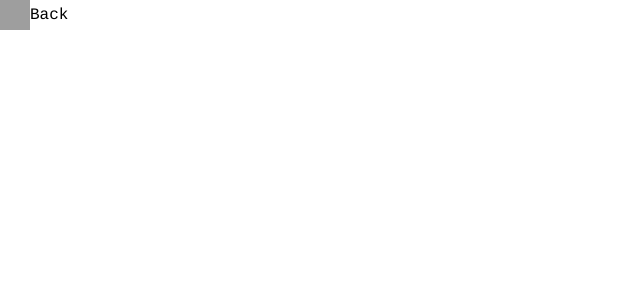
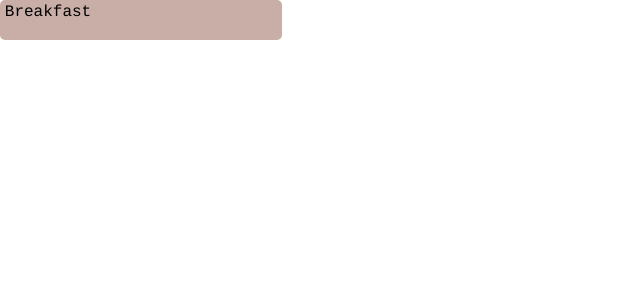
Before and after one commit to Euge-Saravia/MyMenu-frontend, a React (Vite) app: page / in a window 1280 px wide. Shown: the top 300 px of the page, without its empty margins (0-640 px from the left). Built offline with nearby package versions, Linux system fonts and the light colour scheme; grey boxes are pictures that could not be loaded.

Commit message:
Create meal container

```diff
--- /dev/null
+++ b/src/components/mealtype/MealType.jsx
@@ -0,0 +1,15 @@
+import "./mealType.scss";
+import PropTypes from "prop-types";
+
+const MealType = ({type}) => {
+  return (
+    <div className="typeContainer">
+      <h5 className="typeTitle">{type}</h5>
+    </div>
+  )
+}
+MealType.propTypes ={
+    type: PropTypes.string,
+};
+
+export default MealType
--- /dev/null
+++ b/src/components/mealtype/mealType.scss
@@ -0,0 +1,13 @@
+@import "../../../styles.scss";
+
+.typeContainer{
+    background-color: #C9ADA7;
+    width: 17.625rem;
+    height: 2.5rem;
+    padding: 0.2rem 0.3rem;
+    border-radius: 0.3125rem;
+
+    .typeTitle{
+        @include text-cousine-regular(1rem, $black);
+    }
+}
--- a/src/pages/Home.jsx
+++ b/src/pages/Home.jsx
@@ -1,9 +1,10 @@
-import BackButton from "../components/buttons/BackButton";
+import MealType from "../components/mealtype/MealType";
+
 
 const Home = () => {
   return (
     <div>
-      <BackButton />
+     <MealType type="Breakfast" />
     </div>
   );
 };
```
